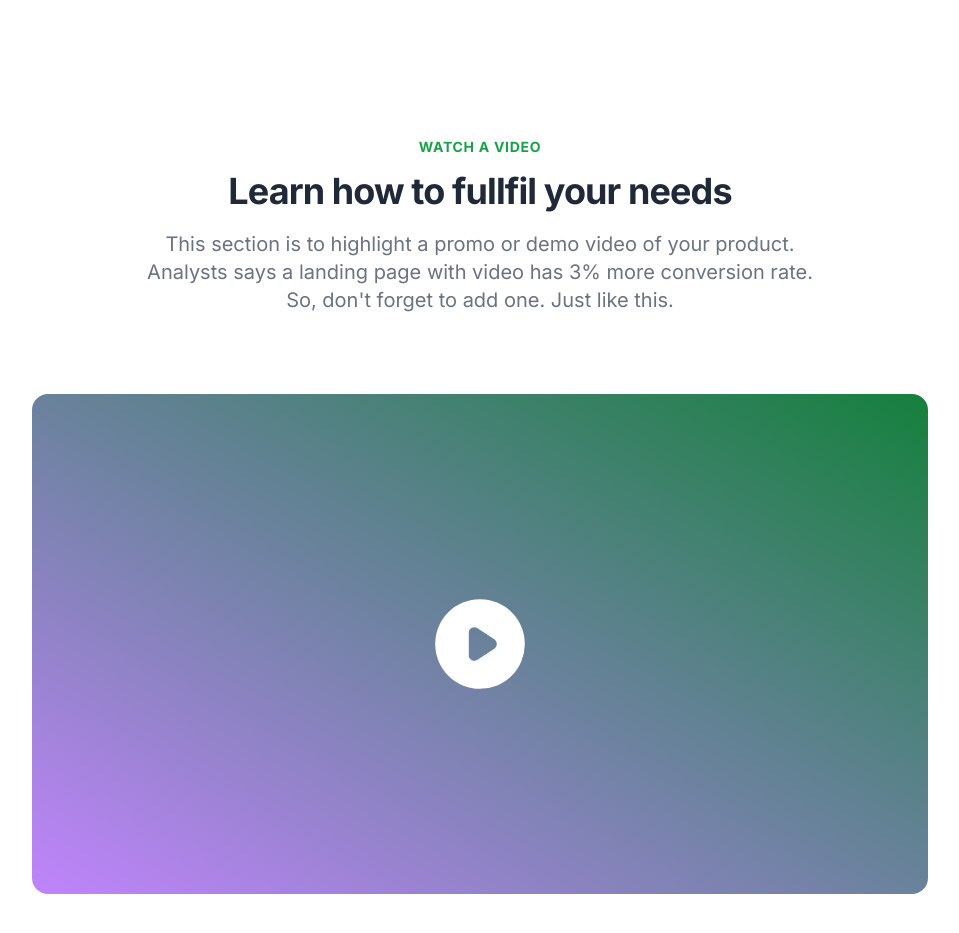
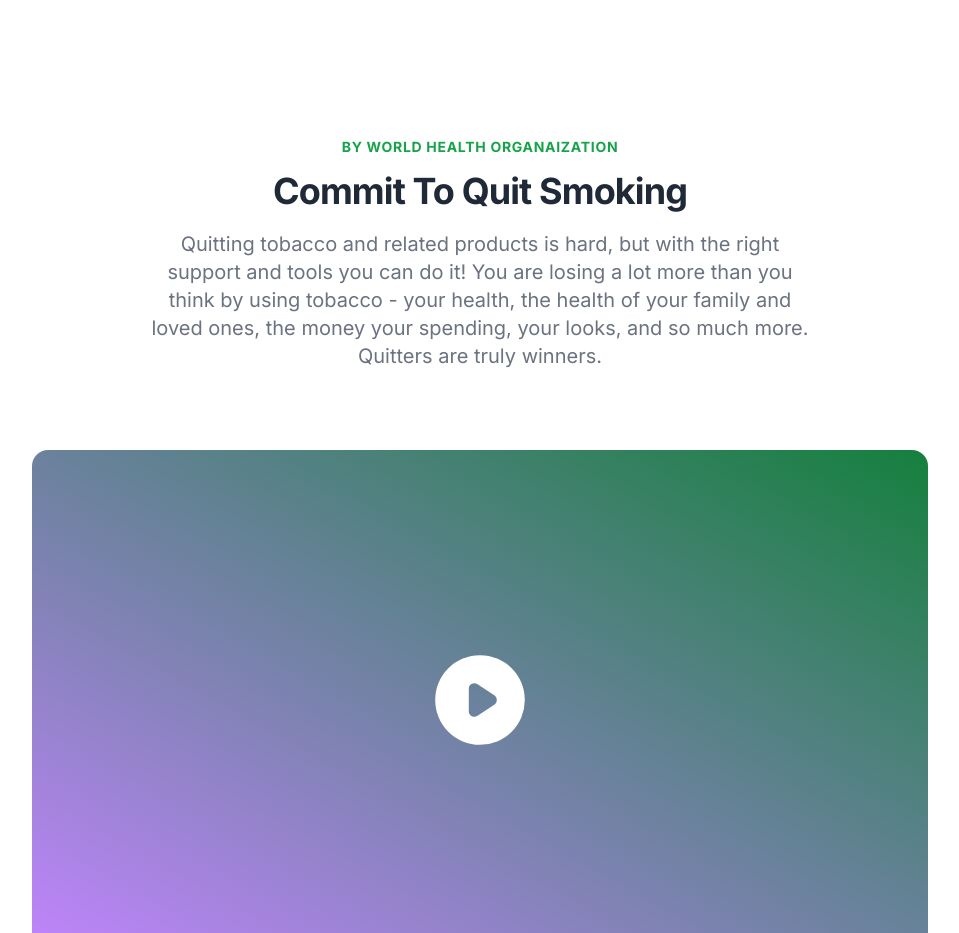
Before and after one commit to cyriljohn147/webHack, a Next.js app: page / in a window 1280 px wide. Shown: the part 2260-3193 px from the top of the page, without its empty margins (160-1119 px from the left). Built offline with nearby package versions, Linux system fonts and the light colour scheme.

Commit message:
Tree Sitter 2

```diff
--- a/src/app/page.tsx
+++ b/src/app/page.tsx
@@ -25,12 +25,10 @@
       <Benefits imgPos="right" data={benefitTwo} />
 
       <SectionTitle
-        preTitle="Watch a video"
-        title="Learn how to fullfil your needs"
+        preTitle="By World Health Organaization"
+        title="Commit To Quit Smoking"
       >
-        This section is to highlight a promo or demo video of your product.
-        Analysts says a landing page with video has 3% more conversion rate. So,
-        don&apos;t forget to add one. Just like this.
+        Quitting tobacco and related products is hard, but with the right support and tools you can do it! You are losing a lot more than you think by using tobacco - your health, the health of your family and loved ones, the money your spending, your looks, and so much more. Quitters are truly winners.
       </SectionTitle>
 
       <Video videoSrc="videos/Commit to quit tobacco.mp4" />
```
